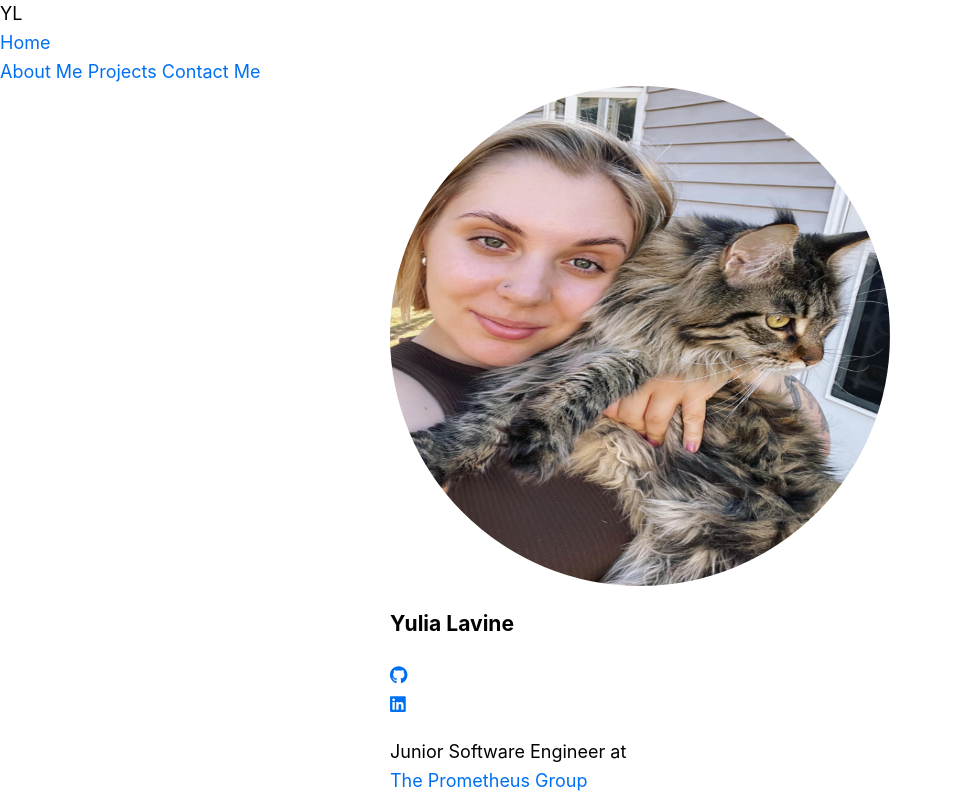
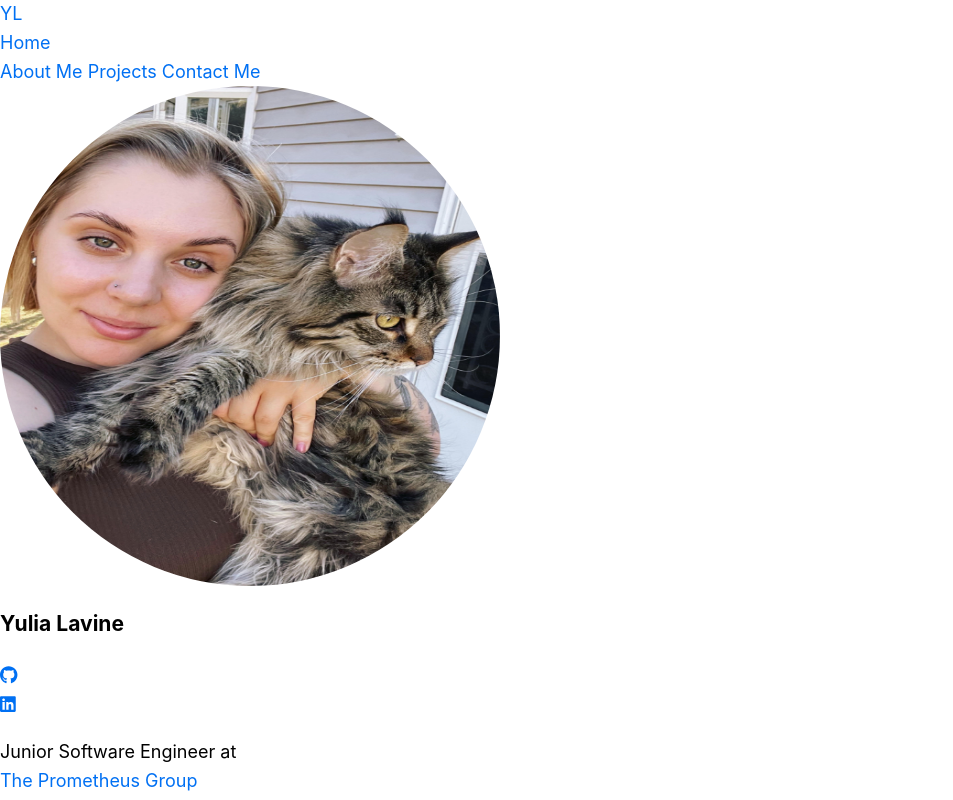
Before and after one commit to ilavine/nextjs-portfolio, a Next.js app: page / in a window 1280 px wide. Shown: the top 800 px of the page, without its empty margins (0-953 px from the left). Built offline with nearby package versions, Linux system fonts and the light colour scheme.

Commit message:
add link for Logo

```diff
--- a/components/layout.js
+++ b/components/layout.js
@@ -3,6 +3,7 @@ import Head from "next/head";
 import Footer from "../components/footer";
 import Navbar from "../components/sidebar";
 import styles from "../styles/utils.module.css";
+import Link from "next/link";
 
 export const siteTitle = "Next.js Portfolio - Yulia Lavine";
 
@@ -55,14 +56,14 @@ export default function Layout({ children }) {
           >
             <div className="my-4 md:mt-24 w-full border-b-4 border-gray-100 text-center">
               {" "}
-              <span className="font-mono text-3xl font-bold tracking-widest">
+              <Link href="/" className="font-mono text-3xl font-bold tracking-widest" style={{ textDecoration: 'none' }}>
                 YL
-              </span>
+              </Link>
             </div>
             <Navbar />
           </aside>
           <main
-            className={`main flex-grow flex ${styles.center} p-4 transition-all duration-150 ease-in overflow-hidden`}
+            className={`main flex-grow flex p-4 transition-all duration-150 ease-in overflow-hidden`}
           >
             {children}
           </main>
```
